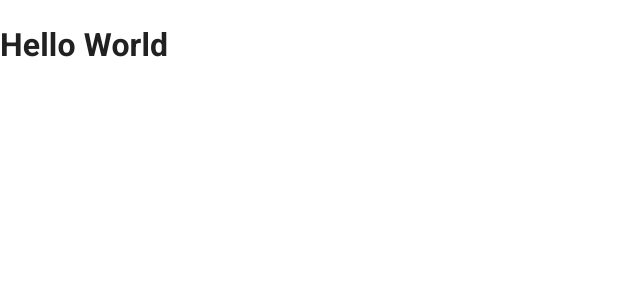
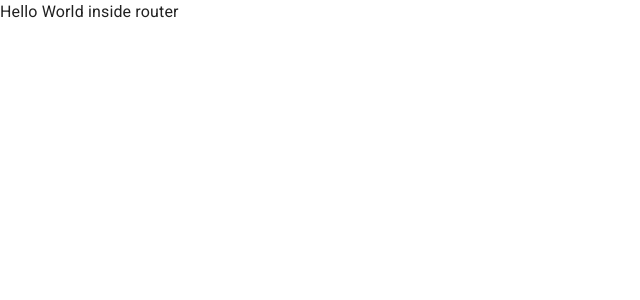
Before and after one commit to diogotcorreia/ist-delegate-election, a React (Create React App) app in the folder frontend/: page / in a window 1280 px wide. Shown: the top 300 px of the page, without its empty margins (0-640 px from the left). Built offline with nearby package versions, Linux system fonts and the light colour scheme.

Commit message:
chore(frontend): setup React Router (#40)

```diff
--- a/frontend/package.json
+++ b/frontend/package.json
@@ -21,6 +21,7 @@
     "react": "^18.2.0",
     "react-dom": "^18.2.0",
     "react-i18next": "^13.2.2",
+    "react-router-dom": "^6.15.0",
     "react-scripts": "5.0.1",
     "typescript": "^4.4.2",
     "web-vitals": "^2.1.0"
--- a/frontend/src/App.tsx
+++ b/frontend/src/App.tsx
@@ -7,9 +7,10 @@ import {
   ThemeProvider,
   useMediaQuery,
 } from '@mui/material';
-import { useTranslation } from 'react-i18next';
 
 import './i18n';
+import { createBrowserRouter, RouterProvider } from 'react-router-dom';
+import Root from './routes/root';
 
 function getThemeOptions(dark: boolean): ThemeOptions {
   return {
@@ -25,6 +26,13 @@ function getThemeOptions(dark: boolean): ThemeOptions {
   };
 }
 
+const router = createBrowserRouter([
+  {
+    path: '/',
+    element: <Root />,
+  },
+]);
+
 function App() {
   const prefersDarkMode = useMediaQuery('(prefers-color-scheme: dark)');
 
@@ -33,13 +41,10 @@ function App() {
     [prefersDarkMode]
   );
 
-  // TODO remove; just for testing
-  const { t } = useTranslation();
-
   return (
     <ThemeProvider theme={theme}>
       <CssBaseline />
-      <h1>{t('hello-world')}</h1>
+      <RouterProvider router={router} />
     </ThemeProvider>
   );
 }
--- /dev/null
+++ b/frontend/src/routes/root.tsx
@@ -0,0 +1,8 @@
+import { useTranslation } from 'react-i18next';
+
+function Root() {
+  const { t } = useTranslation();
+  return <div>{t('hello-world')} inside router</div>;
+}
+
+export default Root;
```
Also changed, not shown: 1 other file (tests, documents, lock files or other folders).
